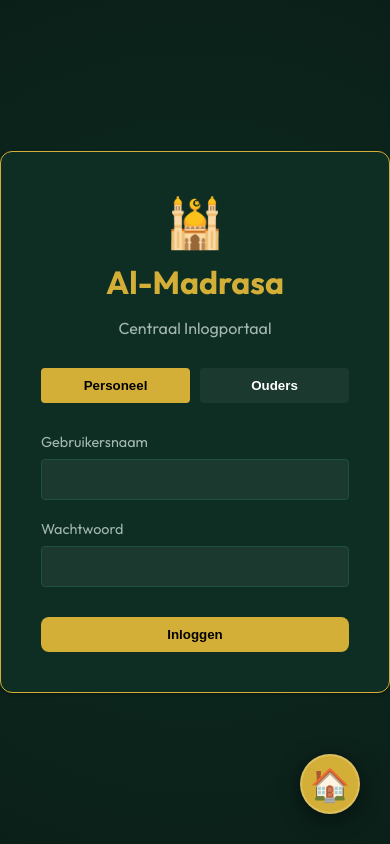
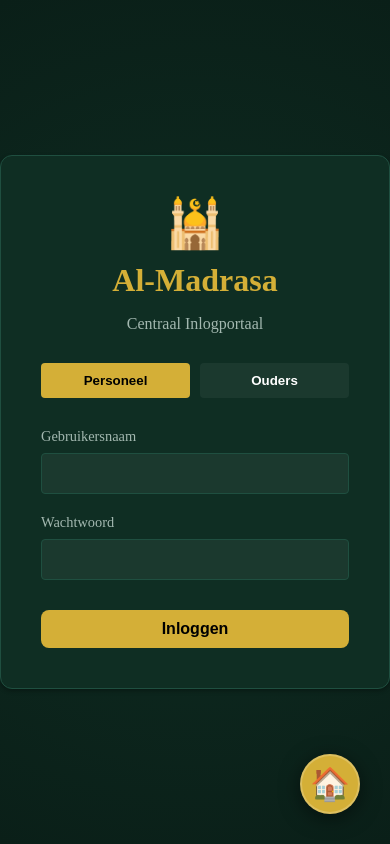
Before and after one commit to Hichcliffmaker/moskee-platform, a Next.js app: page /login in a window 390 px wide. Built offline with nearby package versions, Linux system fonts and the light colour scheme; no server answers.

Commit message:
fix: enforce CSS variables and mobile layout with robust selectors

```diff
--- a/app/globals.css
+++ b/app/globals.css
@@ -14,7 +14,7 @@
   --radius-sm: 8px;
   --radius-md: 12px;
   --radius-lg: 16px;
-  --font-body: system-ui, -apple-system, sans-serif;
+  --font-base: var(--font-outfit), system-ui, -apple-system, sans-serif;
 }
 
 [data-theme='royal'] {
@@ -27,7 +27,6 @@
   --color-text-main: #f8fafc;
   --color-text-muted: #94a3b8;
   --color-border: #334155;
-  --shadow-sm: 0 2px 4px rgba(0, 0, 0, 0.2);
 }
 
 [data-theme='desert'] {
@@ -40,27 +39,29 @@
   --color-text-main: #422006;
   --color-text-muted: #78350f;
   --color-border: #e7e5e4;
-  --shadow-sm: 0 2px 4px rgba(0, 0, 0, 0.05);
-  --shadow-md: 0 4px 12px rgba(0, 0, 0, 0.1);
 }
 
+/* Base Styles */
 * {
   box-sizing: border-box;
   padding: 0;
   margin: 0;
 }
 
+html,
 body {
-  background-color: var(--color-bg-main);
-  color: var(--color-text-main);
-  font-family: var(--font-body);
+  background-color: var(--color-bg-main) !important;
+  color: var(--color-text-main) !important;
+  font-family: var(--font-base);
   -webkit-font-smoothing: antialiased;
   min-height: 100vh;
+  margin: 0;
+  padding: 0;
 }
 
 a {
-  color: inherit;
-  text-decoration: none;
+  color: inherit !important;
+  text-decoration: none !important;
 }
 
 /* Utilities */
@@ -86,11 +87,12 @@ a {
   cursor: pointer;
   transition: all 0.2s ease;
   border: none;
+  font-size: 1rem;
 }
 
 .btn-primary {
-  background: linear-gradient(135deg, var(--color-gold), var(--color-gold-dim));
-  color: var(--color-bg-main);
+  background: linear-gradient(135deg, var(--color-gold), var(--color-gold-dim)) !important;
+  color: var(--color-bg-main) !important;
 }
 
 .btn-primary:hover {
@@ -99,18 +101,18 @@ a {
 }
 
 .btn-ghost {
-  background: transparent;
-  color: var(--color-text-muted);
+  background: transparent !important;
+  color: var(--color-text-muted) !important;
 }
 
 .btn-ghost:hover {
-  color: var(--color-text-main);
-  background: rgba(255, 255, 255, 0.05);
+  color: var(--color-text-main) !important;
+  background: rgba(255, 255, 255, 0.05) !important;
 }
 
 .card {
-  background-color: var(--color-bg-card);
-  border: 1px solid var(--color-border);
+  background-color: var(--color-bg-card) !important;
+  border: 1px solid var(--color-border) !important;
   border-radius: var(--radius-md);
   padding: 24px;
   box-shadow: var(--shadow-sm);
@@ -125,7 +127,7 @@ a {
 .heading-lg {
   font-size: 2.5rem;
   font-weight: 700;
-  color: var(--color-gold);
+  color: var(--color-gold) !important;
   margin-bottom: 1rem;
 }
 
@@ -149,9 +151,14 @@ a {
 
 /* --- Mobile Specific Utilities --- */
 .mobile-column {
-  display: flex;
-  flex-direction: column;
-  gap: 16px;
+  display: flex !important;
+}
+
+@media (max-width: 768px) {
+  .mobile-column {
+    flex-direction: column !important;
+    gap: 16px !important;
+  }
 }
 
 @media (min-width: 769px) {
@@ -162,11 +169,19 @@ a {
 }
 
 .mobile-full-width {
-  width: 100%;
+  box-sizing: border-box;
 }
 
-@media (min-width: 769px) {
+@media (max-width: 768px) {
   .mobile-full-width {
-    width: auto;
+    width: 100% !important;
   }
 }
+
+.mobile-hide {}
+
+@media (max-width: 768px) {
+  .mobile-hide {
+    display: none !important;
+  }
+}
--- a/app/layout.tsx
+++ b/app/layout.tsx
@@ -5,7 +5,7 @@ import "./globals.css";
 const outfit = Outfit({
   subsets: ["latin"],
   display: "swap",
-  variable: "--font-body",
+  variable: "--font-outfit",
 });
 
 export const metadata: Metadata = {
```
